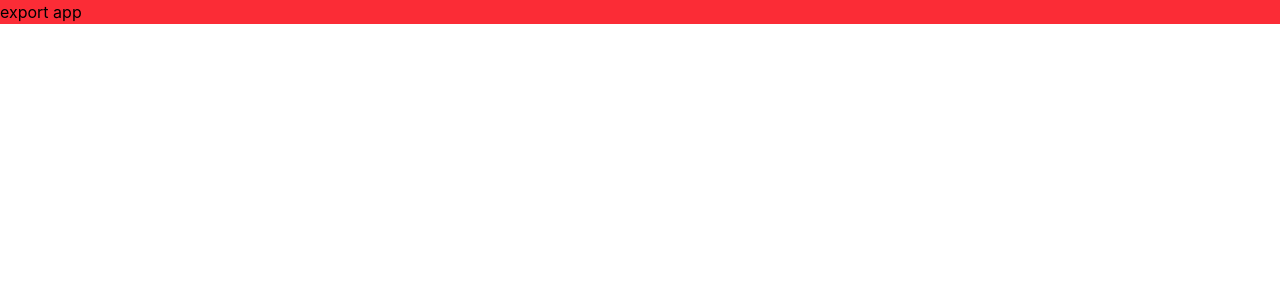
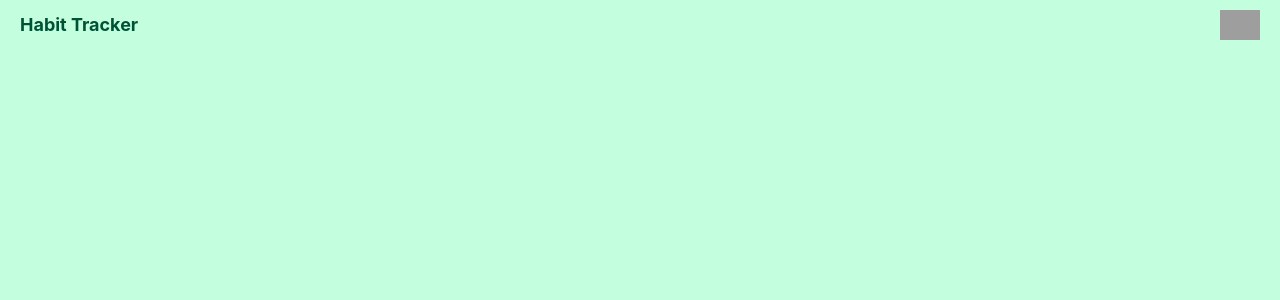
Before and after one commit to krishnakeshariya1/react-skill-build-projects, a React (Vite) app in the folder habit-tracker/: page / in a window 1280 px wide. Shown: the top 300 px of the page. Built offline with nearby package versions, Linux system fonts and the light colour scheme; grey boxes are pictures that could not be loaded.

Commit message:
NavBar done

```diff
--- a/habit-tracker/src/App.jsx
+++ b/habit-tracker/src/App.jsx
@@ -1,7 +1,9 @@
+import { NavBar } from "./Components/NavBar/Navbar"
+
 const App = () =>{
   return(
-    <div>
-      <h1 className="bg-red-500">export app</h1>
+    <div className="w-full h-screen bg-[#c3ffde]">
+      < NavBar />
     </div>
   )
 }
--- /dev/null
+++ b/habit-tracker/src/Components/NavBar/Navbar.jsx
@@ -0,0 +1,10 @@
+export const NavBar = () =>{
+    return(
+        <div className="w-full h-auto px-5 py-2.5 flex items-center justify-between">
+            <h1 className=" text-[#005236] font-bold text-lg" >Habit Tracker</h1>
+            <div className=" overflow-hidden ">
+                <img src="https://www.svgrepo.com/show/486506/user-profile-filled.svg" alt="user Profile" className="w-10" />
+            </div>
+        </div>
+    )
+}
--- a/habit-tracker/src/index.css
+++ b/habit-tracker/src/index.css
@@ -1 +1,13 @@
 @import "tailwindcss";
+
+:root{
+    --primary-Color : #10B981;
+    --seconday-Color : #6366F1;
+    --font-Colors :#4B8171 ;
+}
+
+html{
+    margin: 0;
+    padding: 0;
+    box-sizing: border-box;
+}
```
Also changed, not shown: habit-tracker/src/Components/HabitForm/HabitForm.jsx (added).
